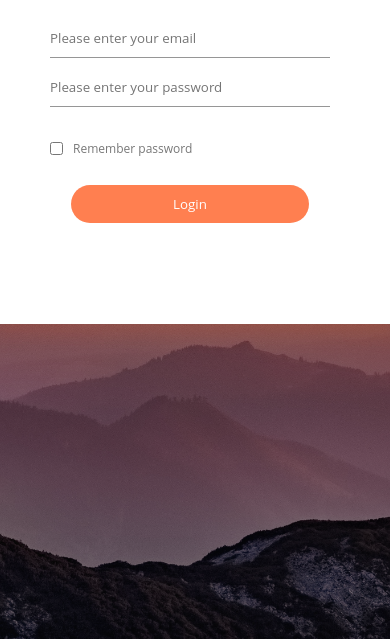
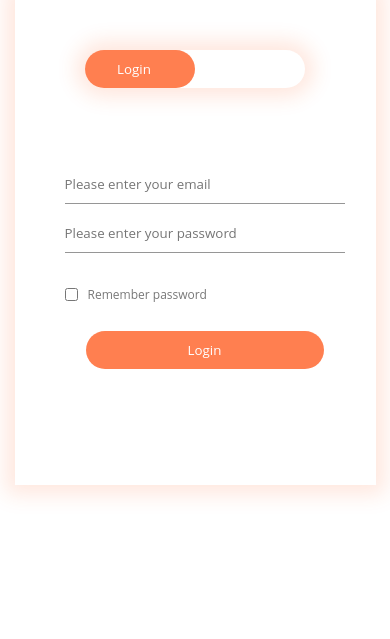
Before and after one commit to Vladcorjuc/Shoply, a PHP site: page /login.html in a window 390 px wide. Shown: the part 205-844 px from the top of the page. Run offline with PHP 8.4, Linux system fonts and the light colour scheme.

Commit message:
Made the login and register page responsive

```diff
--- a/index/index.html
+++ b/index/index.html
@@ -11,7 +11,7 @@
     </head>
     <body>
         <nav class="navigation-bar">
-            <a href="index.html"><img src="logo.png" alt="Shoply" class="logo"></a>
+            <a href="index.html"><img src="../logo.png" alt="Shoply" class="logo"></a>
             <div class="search-box">
                 <label>
                     <input class="search-text" type="text" placeholder="Search product">
--- a/login/login.css
+++ b/login/login.css
@@ -6,22 +6,19 @@
     font-family: "Open Sans", sans-serif;
 }
 
-.wallpaper {
-    position: absolute;
-    width: 100%;
-    height: 100%;
-    background-image: -webkit-gradient(linear, left top, left bottom, from(rgba(0, 0, 0, 0.4)), to(rgba(0, 0, 0, 0.4))), url(wallpaper.jpg);
-    background-image: -o-linear-gradient(rgba(0, 0, 0, 0.4), rgba(0, 0, 0, 0.4)), url(wallpaper.jpg);
-    background-image: linear-gradient(rgba(0, 0, 0, 0.4), rgba(0, 0, 0, 0.4)), url(wallpaper.jpg);
-    background-position: center;
-    background-size: cover;
+.logo {
+    display: block;
+    position: relative;
+    margin: 4% auto;
+    width: 225px;
+    cursor: pointer;
 }
 
 .form {
     position: relative;
     width: 380px;
     height: 480px;
-    margin: 10% auto;
+    margin: auto;
     padding: 5px;
     background: white;
     -webkit-box-shadow: 0 0 20px 9px rgba(255, 95, 35, 0.15);
@@ -54,7 +51,7 @@
 
 .toggle-button {
     position: relative;
-    padding: 10px 30px;
+    padding: 10px 32px;
     border: 0;
     outline: none;
     background: transparent;
@@ -64,7 +61,7 @@
 
 .credentials {
     position: absolute;
-    top: 180px;
+    top: 165px;
     width: 280px;
     -webkit-transition: 0.4s ease;
     -o-transition: 0.4s ease;
@@ -98,6 +95,7 @@
 
 .checkbox {
     margin: 30px 10px 30px 0;
+    cursor: pointer;
 }
 
 span {
@@ -105,6 +103,7 @@ span {
     bottom: 66px;
     font-size: 12px;
     color: rgb(120, 120, 120);
+    cursor: context-menu;
 }
 
 #login {
@@ -114,3 +113,60 @@ span {
 #register {
     left: 450px;
 }
+
+@media (max-width: 430px) {
+    .form {
+        width: 90%;
+    }
+}
+
+@media (max-width: 375px) {
+    .form {
+        width: 85%;
+    }
+
+    .credentials {
+        width: 230px;
+    }
+
+    span {
+        bottom: 59px;
+    }
+}
+
+@media (max-width: 360px) {
+    .credentials {
+        width: 220px;
+    }
+}
+
+@media (max-width: 330px) {
+    .credentials {
+        width: 200px;
+    }
+
+    .input-field {
+        padding: 5px 0;
+    }
+}
+
+@media (max-height: 680px) {
+    .form {
+        height: 425px;
+    }
+
+    .credentials {
+        top: 135px;
+    }
+
+}
+
+@media (max-height: 600px) {
+    .form {
+        height: 350px;
+    }
+
+    .credentials {
+        top: 125px;
+    }
+}
--- a/login/login.html
+++ b/login/login.html
@@ -1,3 +1,6 @@
+<!-- inspiration: https://www.youtube.com/watch?v=L5WWrGMsnpw !-->
+
+
 <!DOCTYPE html>
 <html lang="ro">
     <head>
@@ -9,12 +12,12 @@
         <title>Shoply</title>
     </head>
     <body>
-        <div class="wallpaper">
+        <a href="../index/index.html"><img src="../logo.png" alt="Shoply" class="logo"></a>
         <div class="form">
             <div class="button-box">
                 <div id="button"></div>
-                    <button type="button" class="toggle-button" onclick="login()">Login</button>
-                    <button type="button" class="toggle-button" onclick="register()">Register</button>
+                <button type="button" id="login-button" class="toggle-button" onclick="login()">Login</button>
+                <button type="button" id="register-button" class="toggle-button" onclick="register()">Register</button>
             </div>
             <form id="login" class="credentials">
                 <label>
@@ -43,6 +46,5 @@
                 <button type="submit" class="submit-button">Register</button>
             </form>
         </div>
-        </div>
     </body>
 </html>
--- a/login/login.js
+++ b/login/login.js
@@ -2,13 +2,20 @@ const loginElement = document.getElementById("login");
 const registerElement = document.getElementById("register");
 const buttonElement = document.getElementById("button");
 
+const loginButton = document.getElementById("login-button");
+const registerButton = document.getElementById("register-button");
+
 function register() {
+    loginButton.style.color = "coral";
+    registerButton.style.color = "white";
     loginElement.style.left = "-400px";
     registerElement.style.left = "50px";
     buttonElement.style.left = "110px";
 }
 
 function login() {
+    loginButton.style.color = "white";
+    registerButton.style.color = "coral";
     loginElement.style.left = "50px";
     registerElement.style.left = "450px";
     buttonElement.style.left = "0";
```
Also changed, not shown: index/index.css (+12 -0 lines), login/wallpaper.jpg (deleted), logo.png (renamed from index/logo.png). Lines whose indentation alone changed are shown as unchanged.
